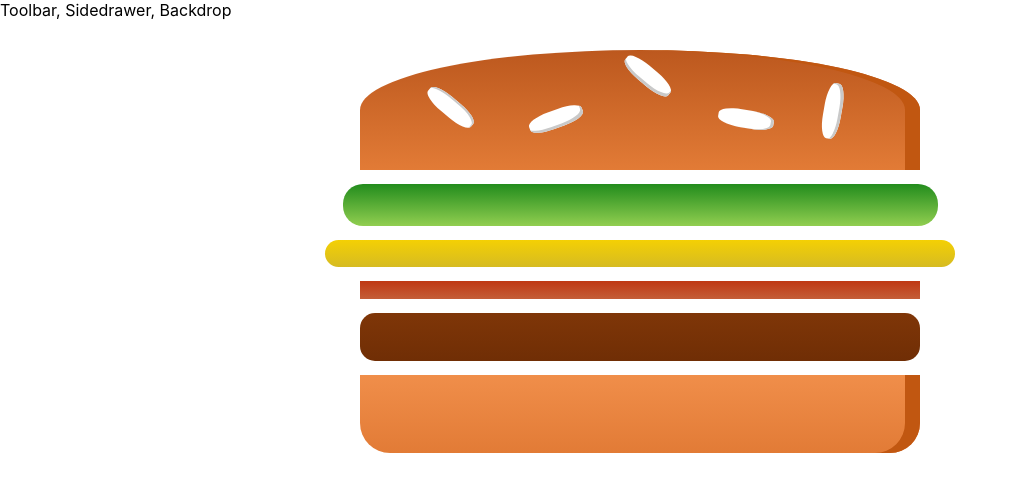
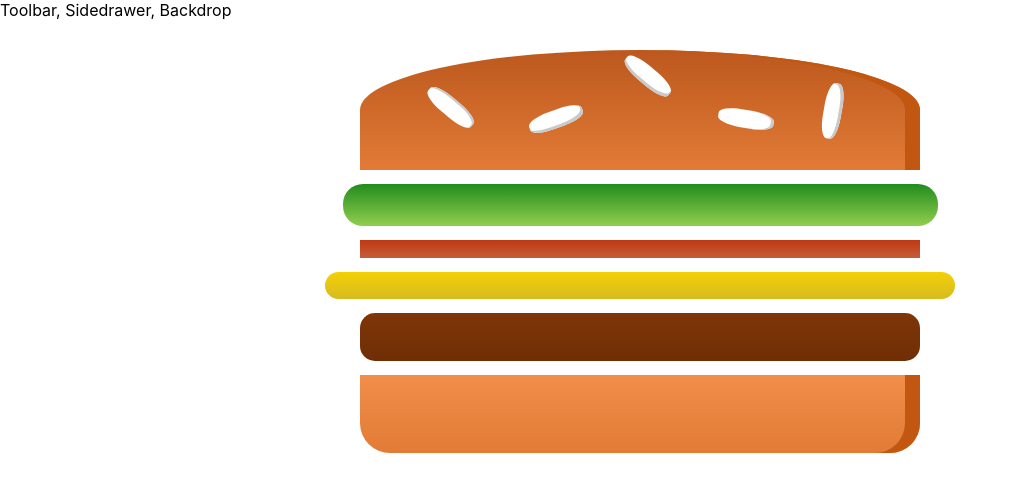
Before and after one commit to nl900/Burger-Builder, a React (Create React App) app: page / in a window 1280 px wide. Shown: the top 492 px of the page, without its empty margins (0-1014 px from the left). Built offline with nearby package versions, Linux system fonts and the light colour scheme.

Commit message:
Allow dynamic ingredient

```diff
--- a/src/components/Burger/Burger.js
+++ b/src/components/Burger/Burger.js
@@ -3,14 +3,19 @@
 import BurgerIngredient from './BurgerIngredient/BurgerIngredient';
 
 const burger = (props) => {
+    let transformedIngredients = Object.keys(props.ingredients)
+    .map(igKey => {
+        return [...Array(props.ingredients[igKey])].map((_, i) => {
+            return <BurgerIngredient key={igKey+i} type={igKey}/>
+        });
+    }).reduce((arr, el) => {
+        return arr.concat(el)
+    }, []);
 
     return (
         <div className={classes.Burger}>
             <BurgerIngredient type="bread-top"/>
-            <BurgerIngredient type="salad"/>
-            <BurgerIngredient type="cheese"/>
-            <BurgerIngredient type="bacon"/>
-            <BurgerIngredient type="meat"/>
+            {transformedIngredients}
             <BurgerIngredient type="bread-bottom"/>
         </div>
     );
--- a/src/containers/BurgerBuilder/BurgerBuilder.js
+++ b/src/containers/BurgerBuilder/BurgerBuilder.js
@@ -5,10 +5,10 @@
 class BurgerBuilder extends Component {
     state = {
         ingredients: {
-            salad: 0,
-            bacon: 0,
-            cheese: 0,
-            meat: 0
+            salad: 1,
+            bacon: 1,
+            cheese: 1,
+            meat: 1
         }
     }
 
@@ -17,7 +17,7 @@
 
         return (
             <Aux>
-                <Burger/>
+                <Burger ingredients={this.state.ingredients}/>
 
             </Aux>
         );
```
Also changed, not shown: src/logo.svg (deleted).
